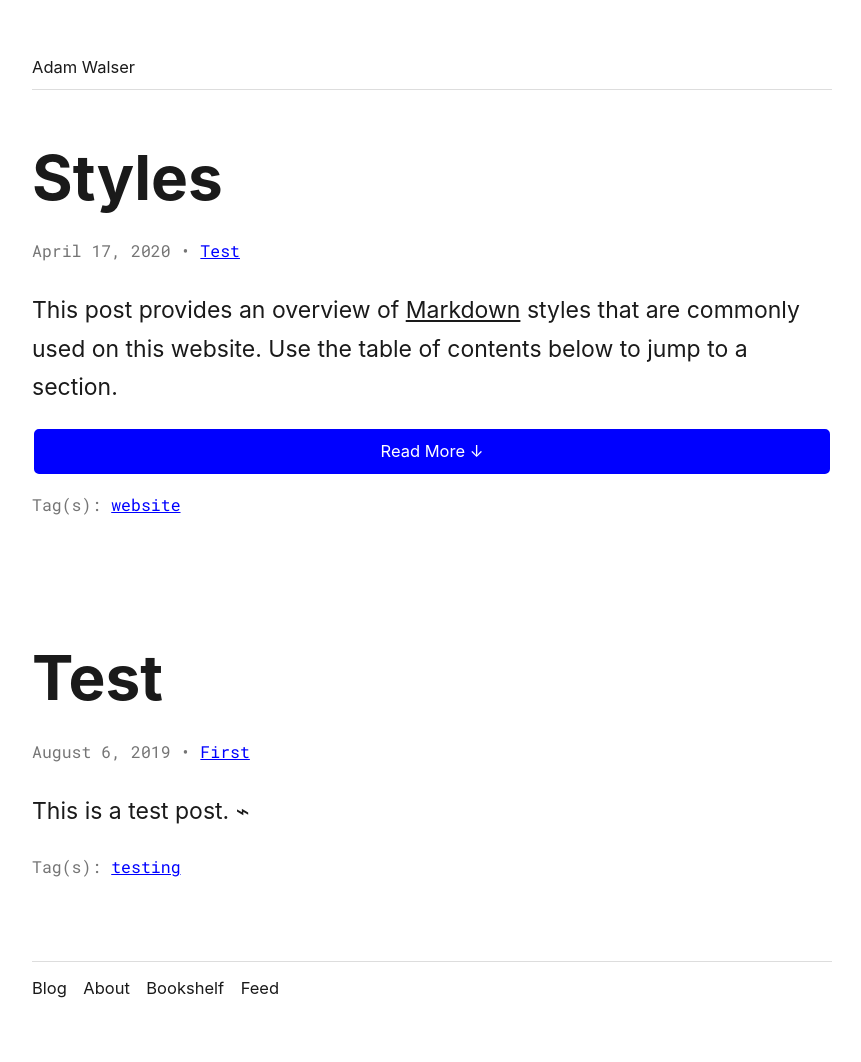
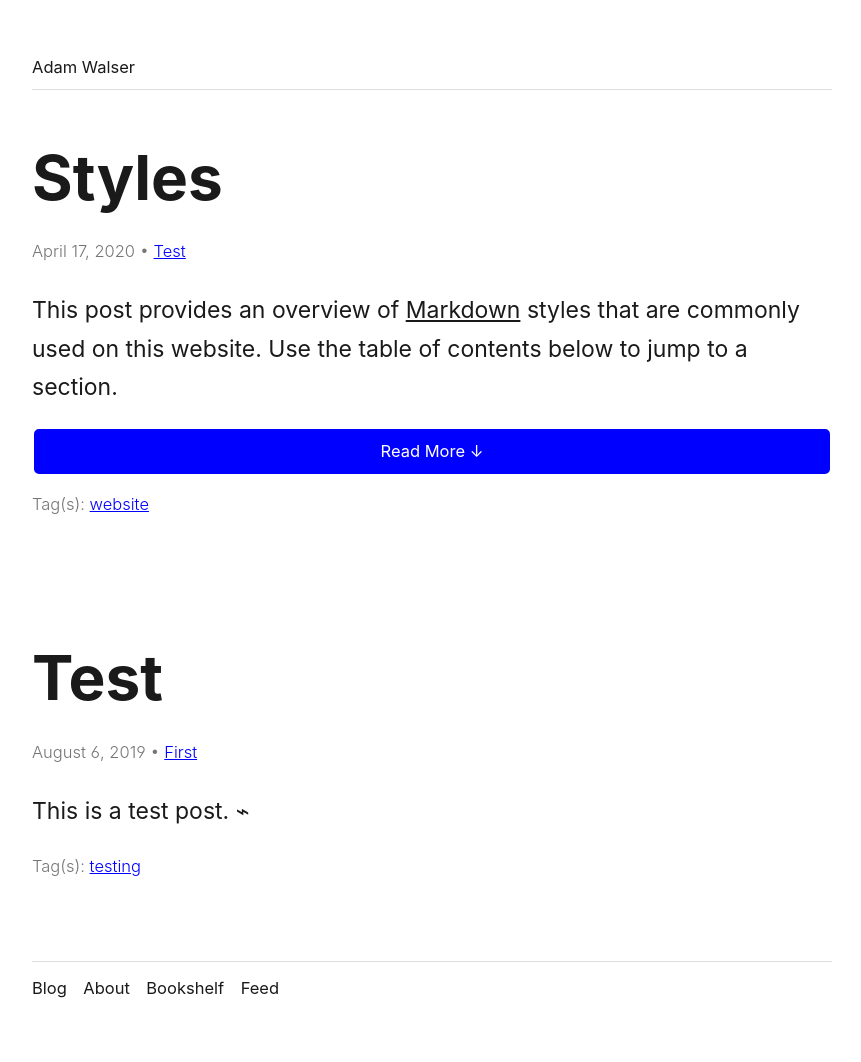
Before and after one commit to ajpwalser/ajpwalser.github.io, a Jekyll site: the page built from index.html, in a window 1280 px wide. Shown: the whole page, without its empty margins (208-1069 px from the left). Built offline with Jekyll 4.4.1, drawn with Linux system fonts in a browser that asks for light colours; some web fonts are replaced; the list of posts is cut into pages by our own code.

Commit message:
Update style.css

```diff
--- a/css/style.css
+++ b/css/style.css
@@ -42,7 +42,7 @@
 }
 
 footer a:hover {
-	color: rgb(255, 64, 76) !important; /* Sunburnt Cyclops #ff404c */
+	color: rgba(26, 26, 26, 0.50) !important;
 }
 
 footer ul {
@@ -114,7 +114,7 @@
 }
 
 h2 a:hover {
-	color: rgba(0, 0, 255, 0.50) !important;
+	color: rgba(26, 26, 26, 0.50) !important;
 	text-decoration: none;
 }
 
@@ -135,7 +135,7 @@
 time,
 .meta,
 figcaption {
-	font-family: 'Roboto Mono', SFMono-Regular, Consolas, Liberation Mono, Menlo, monospace;
+	font-weight: 300;
 	font-size: 0.718em;
 	color: rgb(117, 117, 117);
 }
@@ -179,7 +179,7 @@
 	-moz-border-radius: 5px;
 	border-radius: 5px;
 	background-color: rgb(26, 26, 26);
-	color: rgb(132, 222, 2); /* Alien Armpit */
+	color: rgb(132, 222, 2);
 	overflow: auto;
 	padding: 1em;
 	padding-left: 1em;
```
